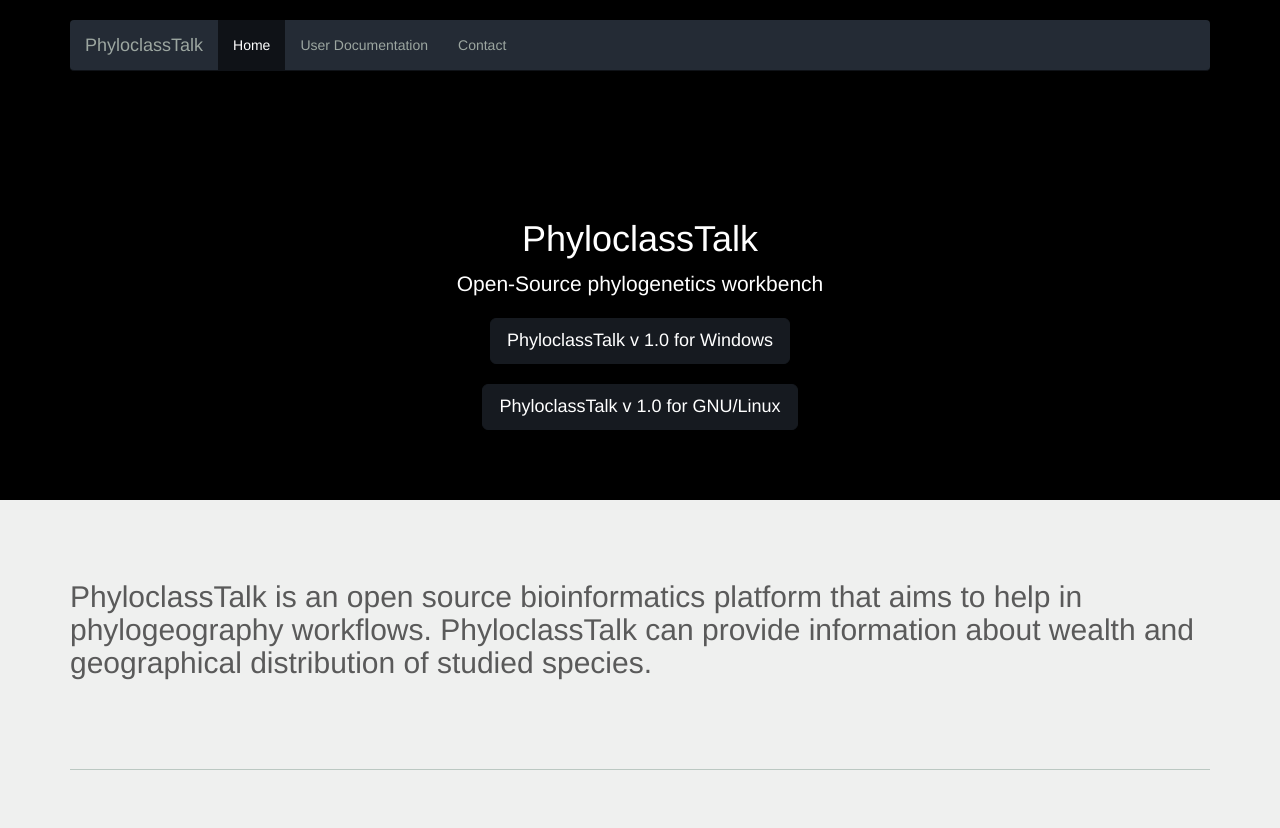
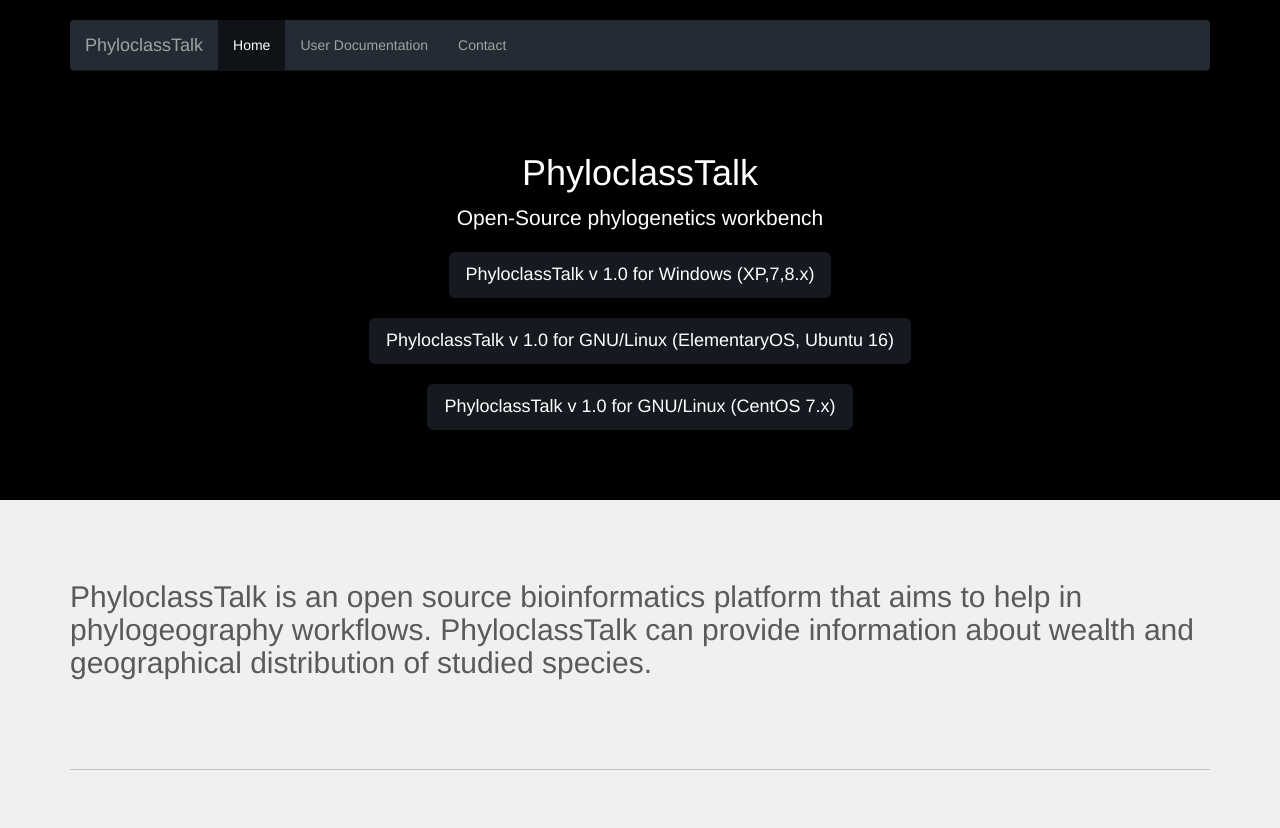
Before and after one commit to PhyloclassTalk/phyloclasstalk.github.io, a plain HTML site: page index.html in a window 1280 px wide. Shown: the top 828 px of the page. Drawn offline with nearby package versions, Linux system fonts and the light colour scheme; a script that the page names is missing.

Commit message:
Added compatibility packages

```diff
--- a/index.html
+++ b/index.html
@@ -76,8 +76,9 @@
             <div class="carousel-caption">
               <h1>PhyloclassTalk</h1>
               <p>Open-Source phylogenetics workbench</p>
-              <p><a href="https://dl.dropboxusercontent.com/u/103833630/setup_phyloclasstalk_1.0.0.15.exe" type="application/msdos-windows" class="btn btn-lg btn-success" download>PhyloclassTalk v 1.0 for Windows</a></p>
-              <p><a href="https://dl.dropboxusercontent.com/u/103833630/PhyloclassTalk-1.0.0.15.tar.gz" type="gzip" class="btn btn-lg btn-success" download>PhyloclassTalk v 1.0 for GNU/Linux</a></p>
+              <p><a href="https://dl.dropboxusercontent.com/u/103833630/setup_phyloclasstalk_1.0.0.15.exe" type="application/msdos-windows" class="btn btn-lg btn-success" download>PhyloclassTalk v 1.0 for Windows (XP,7,8.x)</a></p>
+              <p><a href="https://dl.dropboxusercontent.com/u/103833630/PhyloclassTalk-1.0.0.15-deb.tar.gz" type="gzip" class="btn btn-lg btn-success" download>PhyloclassTalk v 1.0 for GNU/Linux (ElementaryOS, Ubuntu 16)</a></p>
+              <p><a href="https://dl.dropboxusercontent.com/u/103833630/PhyloclassTalk-1.0.0.15-rh.tar.gz" type="gzip" class="btn btn-lg btn-success" download>PhyloclassTalk v 1.0 for GNU/Linux (CentOS 7.x)</a></p>
             </div>
           </div>
         </div>
```
